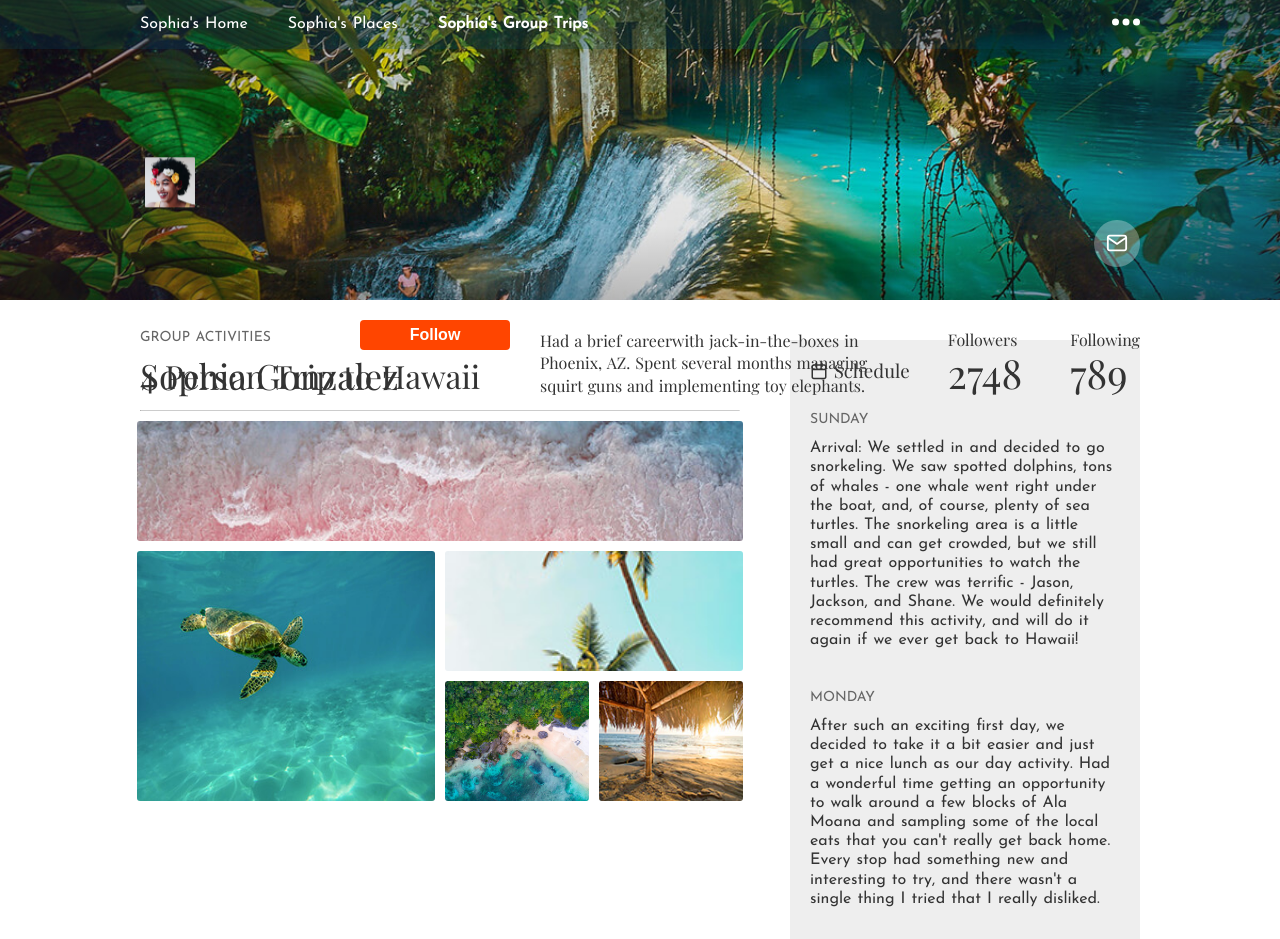
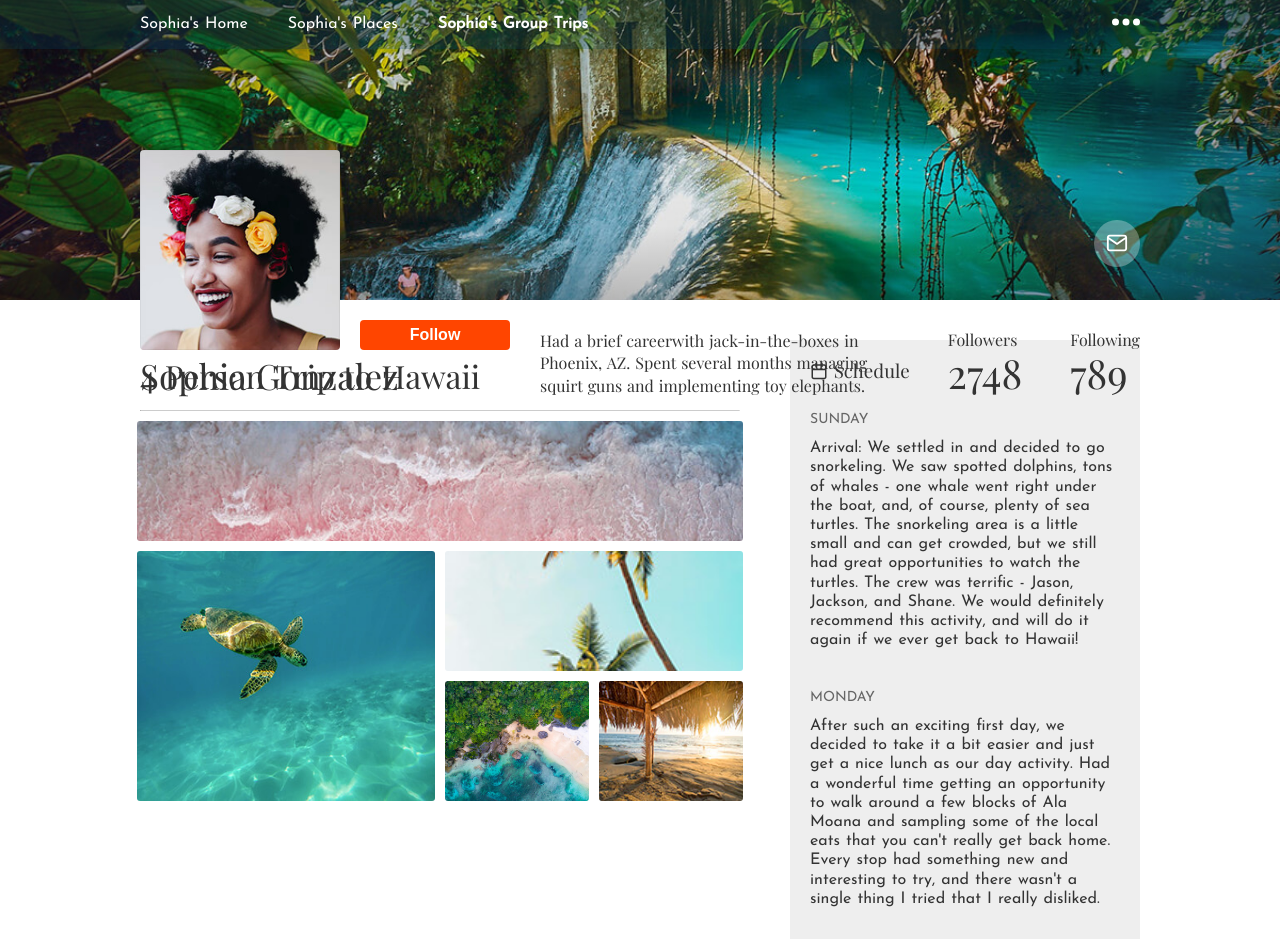
Before and after one commit to francomattar/travelapp-page-transition, a Nuxt app: page /group in a window 1280 px wide. Built offline with nearby package versions, Linux system fonts and the light colour scheme.

Commit message:
refactor a watcher, add in some dynamic styles

```diff
--- a/components/AppNavTransition.vue
+++ b/components/AppNavTransition.vue
@@ -4,6 +4,7 @@
       @click="changeUser(i)"
       :key="user.name"
       :class="[user === selectedUser ? activeUser : secondaryUser, `profile-${i}`]"
+      :id="`profile${i}`"
     >
       <div class="online"></div>
       <img :src="user.img" />
@@ -75,7 +76,7 @@ export default {
     }
   },
   computed: {
-    ...mapState(['page', 'users']),
+    ...mapState(['page', 'users', 'indexedUser']),
     ...mapGetters(['selectedUser'])
   },
   methods: {
@@ -204,6 +205,15 @@ export default {
 
       return tl
     }
+  },
+  watch: {
+    selectedUser() {
+      if (this.page === 'group') {
+        const el = document.getElementById('profile0')
+        el.style.transform = `translate3d(${-70 +
+          this.indexedUser * 55}px, -70px, 0) scale(0.25)`
+      }
+    }
   }
 }
 </script>
@@ -274,12 +284,14 @@ aside p {
   img {
     transition: 0.4s all ease;
     width: 100%;
+    cursor: pointer;
+    &:hover {
+      transition: 0.2s all ease;
+      border: 10px solid white;
+    }
   }
 }
 
-.profile-0 {
-  transform: translate3d(-70px, -70px, 0) scale(0.25);
-}
 .profile-1 {
   transform: translate3d(-15px, -70px, 0) scale(0.25);
 }
--- a/components/AppNavigation.vue
+++ b/components/AppNavigation.vue
@@ -53,19 +53,8 @@ export default {
     AppMenuDrawer,
     AppNavTransition
   },
-  computed: {
-    ...mapState(['page']),
-    ...mapGetters(['selectedUser'])
-  },
-  filters: {
-    firstName(input) {
-      var lastIndex = input.lastIndexOf(' ')
-      return input.substring(0, lastIndex)
-    }
-  },
-  watch: {
-    menuOpened(val) {
-      if (val) {
+  methods: {
+    openMenu() {
       TweenMax.to('.first', 0.2, {
         x: 18,
         ease: Sine.easeOut
@@ -83,7 +72,8 @@ export default {
         },
         0.04
       )
-      } else {
+    },
+    closeMenu() {
       TweenMax.to('.first', 0.2, {
         x: 0,
         ease: Sine.easeIn
@@ -95,6 +85,24 @@ export default {
       TweenMax.to('.first, .middle, .last', 0.2, {
         fill: '#fff'
       })
+    }
+  },
+  computed: {
+    ...mapState(['page']),
+    ...mapGetters(['selectedUser'])
+  },
+  filters: {
+    firstName(input) {
+      var lastIndex = input.lastIndexOf(' ')
+      return input.substring(0, lastIndex)
+    }
+  },
+  watch: {
+    menuOpened(val) {
+      if (val) {
+        this.openMenu()
+      } else {
+        this.closeMenu()
       }
     }
   }
```
Lines whose indentation alone changed are shown as unchanged.
